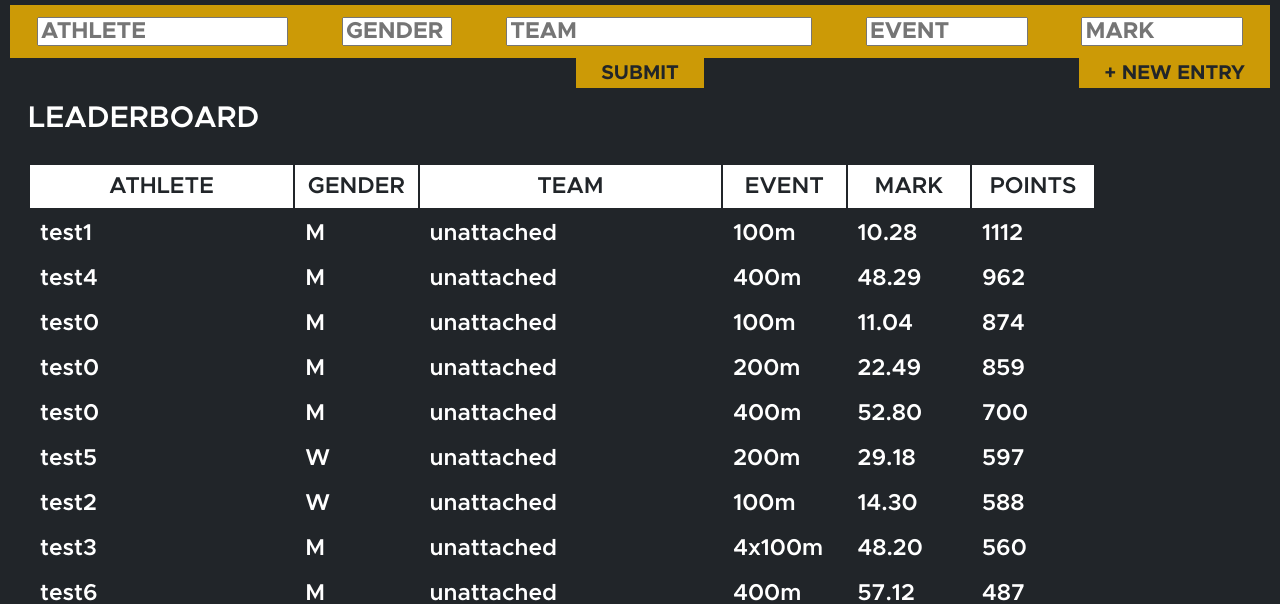
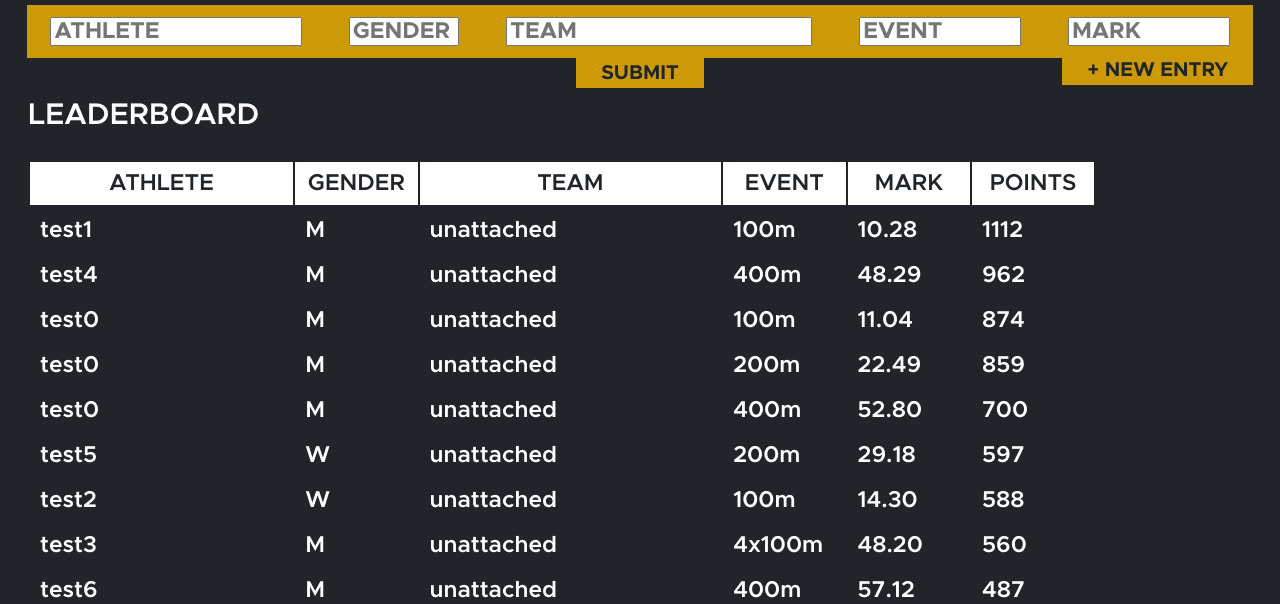
Before and after one commit to its-geoff/gold-medal-statistics, a Django app: page /scores/ in a window 1280 px wide. Shown: the part 75-679 px from the top of the page. Run offline with Django 4.2, Linux system fonts and the light colour scheme; data comes from the database, SQL or seed files in the repository.

Commit message:
made page margins uniform

```diff
--- a/django/marks/static/gms/style.css
+++ b/django/marks/static/gms/style.css
@@ -160,6 +160,8 @@ fieldset {
    display: flex;
    justify-content: space-around;
    padding: 12px 0;
+   margin: auto;
+   width: 97%;
 }
 
 input {
@@ -188,8 +190,8 @@ input {
 
 .new-entry-container {
    text-align: right;
-   margin-top: -25px;
-   margin-right: 2px;
+   margin-top: -3.5vh;
+   margin-right: 1.48vw;
 }
 
 #name {
@@ -283,7 +285,7 @@ input {
    grid-template-columns: 1fr 1fr 1fr;
    grid-template-rows: 1fr 4vh 1fr 1fr 4vh 1fr 1fr 4vh;
    position: absolute;
-   left: 53.5vw;
+   left: 59vw;
    bottom: 8vh;
    width: 38vw;
    height: 75vh;
--- a/django/marks/templates/gms/stats.html
+++ b/django/marks/templates/gms/stats.html
@@ -25,7 +25,9 @@
       <table class="table-spacing">
          {% for athlete in men_list %}
          <tr>
-            <td class="container"><a href="{% url 'gms:men_profile' athlete.get_name_text %}" class="stats-name">
+            <td class="indicator hidden"></td>
+            <td class="container not-active"><a href="{% url 'gms:men_profile' athlete.get_name_text %}"
+                  class="stats-name">
                   {{ athlete.get_name_text }}</a></td>
          </tr>
          {% endfor %}
```
